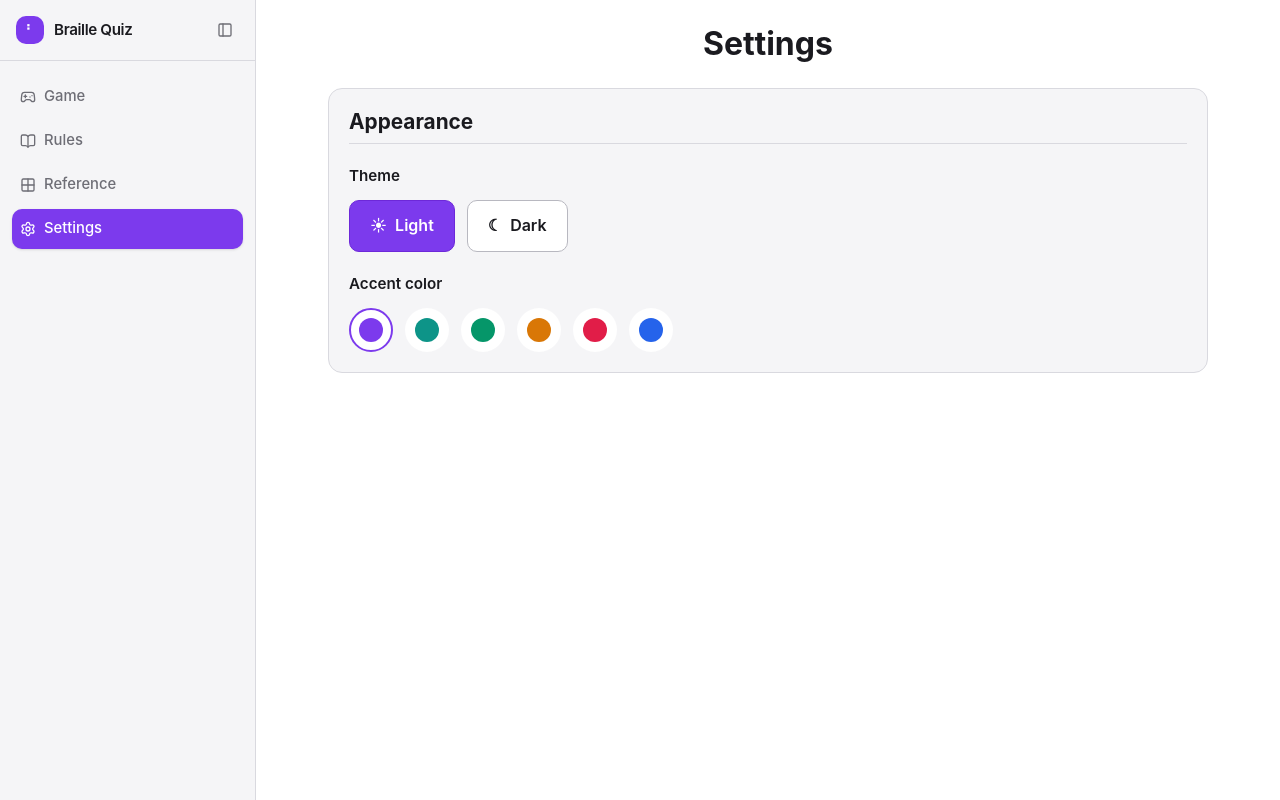
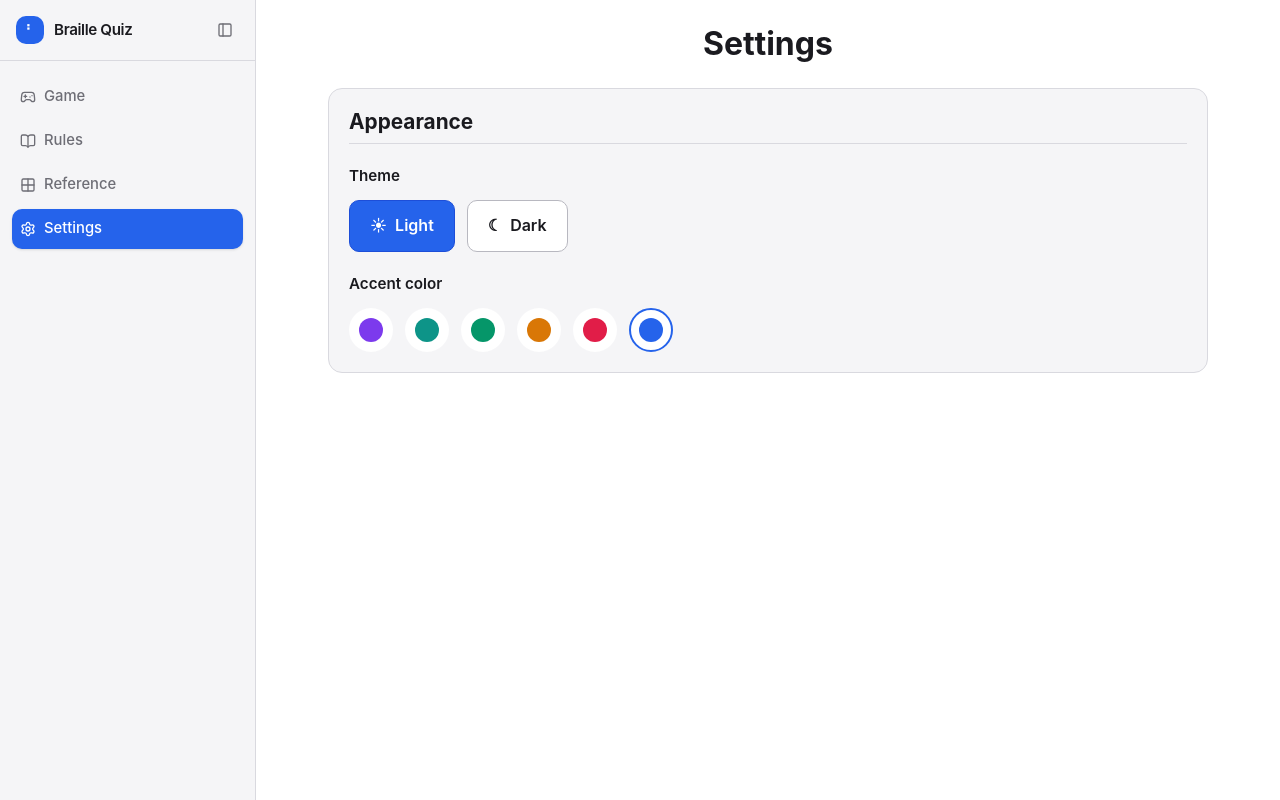
Before and after one commit to pjrus/braille-quiz-game, a Next.js app: page /settings in a window 1280 px wide. Built offline with nearby package versions, Linux system fonts and the light colour scheme.

Commit message:
refactor: update theme handling and accent color in design language and components

```diff
--- a/src/app/globals.css
+++ b/src/app/globals.css
@@ -12,7 +12,7 @@
 @custom-variant dark (&:is(.dark *));
 
 :root {
-  color-scheme: light dark;
+  color-scheme: light;
 
   /* Radii */
   --radius-1: 6px;
@@ -54,12 +54,12 @@
   --danger-border: #fca5a5;
   --warning: #b45309;
 
-  /* Accent (default purple) — see data-accent blocks below */
-  --accent: #7c3aed;
-  --accent-strong: #6d28d9;
+  /* Accent (default blue) — see data-accent blocks below */
+  --accent: #2563eb;
+  --accent-strong: #1d4ed8;
   --accent-text: #ffffff;
-  --accent-surface: #ede9fe;
-  --accent-border: #c4b5fd;
+  --accent-surface: #dbeafe;
+  --accent-border: #93c5fd;
 
   /* shadcn/ui semantic aliases — derived from the tokens above so
      Tailwind components stay in sync with theme/accent switching. */
@@ -91,6 +91,7 @@
 }
 
 :root[data-theme='dark'] {
+  color-scheme: dark;
   --bg-page: #0e0e12;
   --bg-surface: #16161c;
   --bg-sunken: #1e1e26;
--- a/src/app/layout.tsx
+++ b/src/app/layout.tsx
@@ -28,10 +28,7 @@ export const metadata: Metadata = {
 export const viewport: Viewport = {
   width: 'device-width',
   initialScale: 1,
-  themeColor: [
-    { media: '(prefers-color-scheme: light)', color: '#ffffff' },
-    { media: '(prefers-color-scheme: dark)', color: '#0e0e12' },
-  ],
+  themeColor: '#ffffff',
 };
 
 export default function RootLayout({
@@ -40,7 +37,7 @@ export default function RootLayout({
   children: React.ReactNode;
 }) {
   return (
-    <html lang="en" data-theme="light" data-accent="purple" suppressHydrationWarning className={cn("font-sans", geist.variable)}>
+    <html lang="en" data-theme="light" data-accent="blue" suppressHydrationWarning className={cn("font-sans", geist.variable)}>
       <body>
         <TooltipProvider>
           <AppShell>{children}</AppShell>
--- a/src/components/ThemeProvider.tsx
+++ b/src/components/ThemeProvider.tsx
@@ -27,14 +27,12 @@ const ThemeContext = createContext<ThemeContextValue | null>(null);
 function getPreferredTheme(): Theme {
   const saved = window.localStorage.getItem(THEME_KEY);
   if (saved === 'dark' || saved === 'light') return saved;
-  return window.matchMedia('(prefers-color-scheme: dark)').matches
-    ? 'dark'
-    : 'light';
+  return 'light';
 }
 
 function getSavedAccent(): Accent {
   const saved = window.localStorage.getItem(ACCENT_KEY);
-  return ACCENTS.includes(saved as Accent) ? (saved as Accent) : 'purple';
+  return ACCENTS.includes(saved as Accent) ? (saved as Accent) : 'blue';
 }
 
 function applyToDocument(theme: Theme, accent: Accent) {
@@ -49,7 +47,7 @@ export function ThemeProvider({ children }: { children: ReactNode }) {
   // Matches the server-rendered defaults in layout.tsx; real values are
   // read from localStorage after mount to avoid a hydration mismatch.
   const [theme, setThemeState] = useState<Theme>('light');
-  const [accent, setAccentState] = useState<Accent>('purple');
+  const [accent, setAccentState] = useState<Accent>('blue');
 
   useEffect(() => {
     const nextTheme = getPreferredTheme();
```
Also changed, not shown: 1 other file (tests, documents, lock files or other folders).
